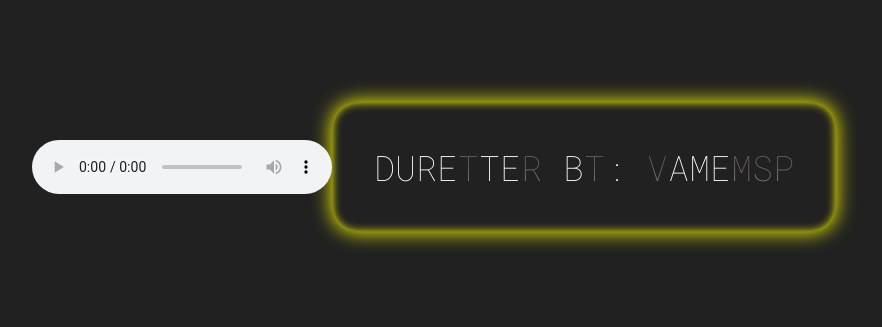
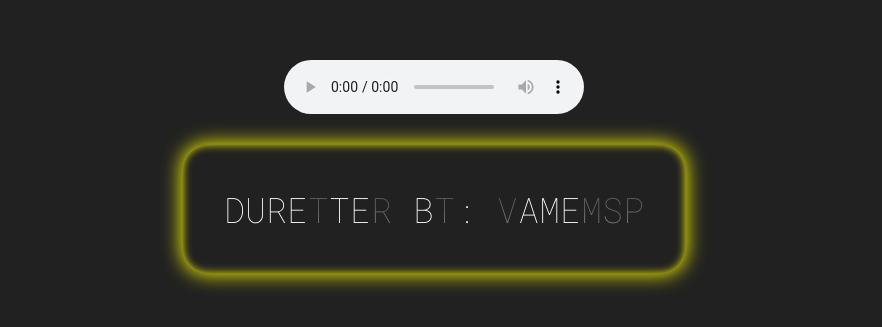
Before and after one commit to TL122022/credits.html, a plain HTML site: page index.html in a window 1280 px wide. Shown: the part 241-568 px from the top of the page, without its empty margins (206-1088 px from the left). Drawn offline with Linux system fonts and the light colour scheme.

Commit message:
Update index.html

```diff
--- a/index.html
+++ b/index.html
@@ -15,6 +15,7 @@
             justify-content: center;
             align-items: center;
             display: flex;
+            flex-direction: column;
             overflow: hidden;
         }
         .text {
@@ -163,6 +164,9 @@
               border: 1px solid rgb(255, 0, 200);
           }
         }
+        audio {
+              margin-bottom: 30px;
+        }
         </style>
     </head>
 
```
